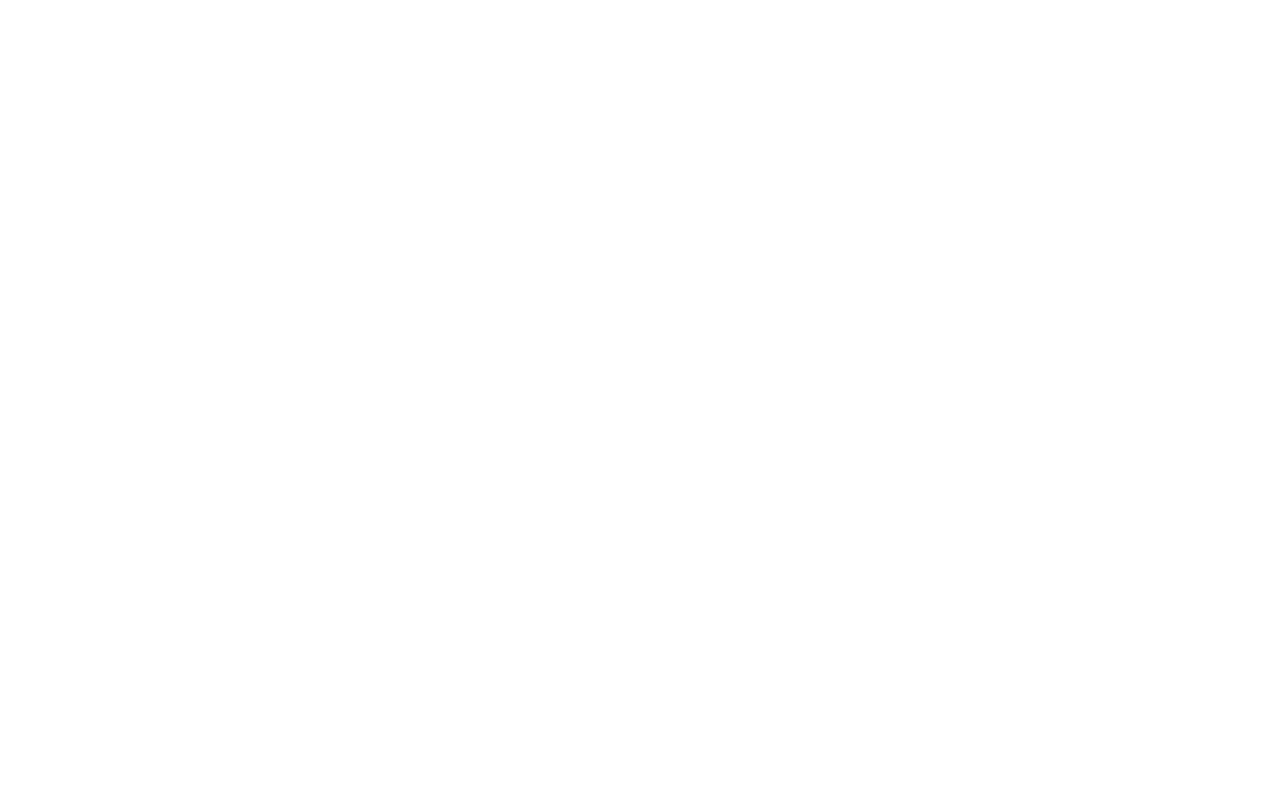
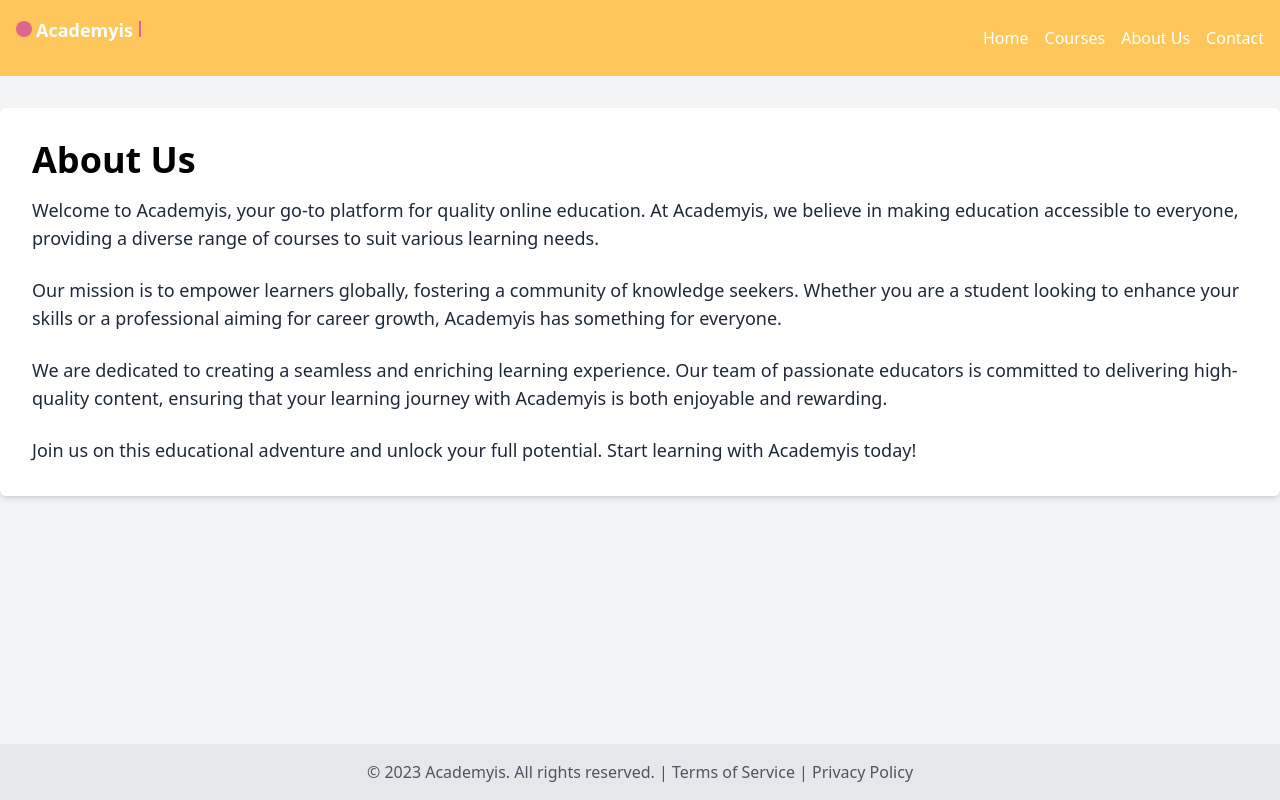
Before and after one commit to TobyMike-max/e-learning, a React (Vite) app in the folder e-learning/: page /about in a window 1280 px wide. Before the commit this address had no page. Built offline with nearby package versions, Linux system fonts and the light colour scheme.

Commit message:
Modification to pages folder files

```diff
--- a/e-learning/src/App.tsx
+++ b/e-learning/src/App.tsx
@@ -14,6 +14,8 @@ import ForgotPassword from './pages/ForgotPassword';
 import ResetPassword from './pages/ResetPassword';
 import LessonContent from './pages/LessonContent';
 import Home from './pages/Home';
+import About from './pages/About';
+import Contact from './pages/Contact';
 import { BrowserRouter as Router, Route, Routes, Navigate, Outlet, useLocation } from 'react-router-dom';
 import { QueryClient, QueryClientProvider } from '@tanstack/react-query';
 
@@ -47,7 +49,9 @@ const App = () => {
 	   <Router>
 	    <QueryClientProvider client={queryClient}>
 	    <Routes>
-	      <Route path="/" element={<Home />} />
+	    <Route path="/" element={<Home />} />
+	    <Route path="/about" element={<About />} />
+	    <Route path="/contact" element={<Contact />} />
 	      <Route element={<PrivateRoute isAuthenticated={isAuthenticated} />}>
 		      <Route path="/dashboard" element={<Dashboard authenticateUser={authenticateUser} />} />
 		      <Route path="/courses" element={<Courses authenticateUser={authenticateUser} />} />
--- /dev/null
+++ b/e-learning/src/pages/About.tsx
@@ -0,0 +1,66 @@
+import { Link } from 'react-router-dom';
+import Logo from '../components/Logo';
+
+const About: React.FC = () => {
+  return (
+    <div className="bg-gray-100 h-screen flex flex-col items-center">
+      {/* Navigation Bar */}
+      <nav className="bg-[#ffc75b] p-4 w-full">
+        <div className="container mx-auto flex items-center justify-between">
+		<div className="text-white font-bold text-xl"><Logo /></div>
+          <div className="flex space-x-4">
+		  <Link to="/" className="text-white hover:text-gray-300">
+              Home
+            </Link>
+	    <Link to="/courses" className="text-white hover:text-gray-300">
+              Courses
+            </Link>
+	    <Link to="/about" className="text-white hover:text-gray-300">
+              About Us
+            </Link>
+	    <Link to="/contact" className="text-white hover:text-gray-300">
+              Contact
+            </Link>
+          </div>
+        </div>
+      </nav>
+
+      {/* About Us Content */}
+      <div className="container mx-auto mt-8 p-8 bg-white shadow-md rounded-md">
+        <h1 className="text-4xl font-bold text-df6690 mb-4">About Us</h1>
+        <p className="text-lg text-gray-800 mb-6">
+          Welcome to Academyis, your go-to platform for quality online
+          education. At Academyis, we believe in making education accessible to
+          everyone, providing a diverse range of courses to suit various
+          learning needs.
+        </p>
+        <p className="text-lg text-gray-800 mb-6">
+          Our mission is to empower learners globally, fostering a community of
+          knowledge seekers. Whether you are a student looking to enhance your
+          skills or a professional aiming for career growth, Academyis has
+          something for everyone.
+        </p>
+        <p className="text-lg text-gray-800 mb-6">
+          We are dedicated to creating a seamless and enriching learning
+          experience. Our team of passionate educators is committed to
+          delivering high-quality content, ensuring that your learning journey
+          with Academyis is both enjoyable and rewarding.
+        </p>
+        <p className="text-lg text-gray-800">
+          Join us on this educational adventure and unlock your full potential.
+          Start learning with Academyis today!
+        </p>
+      </div>
+
+      {/* Footer */}
+      <footer className="mt-auto py-4 bg-gray-200 w-full text-center">
+        <p className="text-gray-600">
+          &copy; {new Date().getFullYear()} Academyis. All rights reserved. | Terms of Service |
+          Privacy Policy
+        </p>
+      </footer>
+    </div>
+  );
+};
+
+export default About;
--- /dev/null
+++ b/e-learning/src/pages/Contact.tsx
@@ -0,0 +1,64 @@
+import { Link } from 'react-router-dom';
+
+
+const Contact: React.FC = () => {
+  return (
+    <div className="bg-gray-100 h-screen flex flex-col items-center">
+      {/* Navigation Bar */}
+      <nav className="bg-[#ffc75b] p-4 w-full">
+        <div className="container mx-auto flex items-center justify-between">
+          <div className="text-white font-bold text-xl">academyis</div>
+          <div className="flex space-x-4">
+		  <Link to="/" className="text-white hover:text-gray-300">
+              Home
+            </Link>
+	    <Link to="/courses" className="text-white hover:text-gray-300">
+              Courses
+            </Link>
+	    <Link to="/about" className="text-white hover:text-gray-300">
+              About Us
+            </Link>
+	    <Link to="/contact" className="text-white hover:text-gray-300">
+              Contact
+            </Link>
+          </div>
+        </div>
+      </nav>
+
+      {/* Contact Content */}
+      <div className="container mx-auto mt-8 p-8 bg-white shadow-md rounded-md">
+        <h1 className="text-4xl font-bold text-df6690 mb-4">Contact Us</h1>
+        <p className="text-lg text-gray-800 mb-6">
+          Have questions or want to connect with us? Reach out to Academyis
+          through our social media channels.
+        </p>
+
+        {/* Social Media Icons */}
+        <div className="flex space-x-4 text-4xl text-df6690">
+          <a href="#" target="_blank" rel="noopener noreferrer">
+            <i className="fab fa-facebook-square"></i>
+          </a>
+          <a href="#" target="_blank" rel="noopener noreferrer">
+            <i className="fab fa-twitter-square"></i>
+          </a>
+          <a href="#" target="_blank" rel="noopener noreferrer">
+            <i className="fab fa-instagram-square"></i>
+          </a>
+          <a href="#" target="_blank" rel="noopener noreferrer">
+            <i className="fab fa-linkedin"></i>
+          </a>
+        </div>
+      </div>
+
+      {/* Footer */}
+      <footer className="mt-auto py-4 bg-gray-200 w-full text-center">
+        <p className="text-gray-600">
+          &copy; {new Date().getFullYear()} Academyis. All rights reserved. | Terms of Service |
+          Privacy Policy
+        </p>
+      </footer>
+    </div>
+  );
+};
+
+export default Contact;
--- a/e-learning/src/pages/Home.tsx
+++ b/e-learning/src/pages/Home.tsx
@@ -10,16 +10,16 @@ const Home: React.FC = () => {
 		<div className="text-white font-bold text-xl"><Logo /></div>
 
           <div className="flex space-x-4">
-            <Link to="#" className="text-white hover:text-gray-300">
+	    <Link to="/" className="text-white hover:text-gray-300">
               Home
             </Link>
 	    <Link to="/courses" className="text-white hover:text-gray-300">
               Courses
             </Link>
-            <Link to="#" className="text-white hover:text-gray-300">
+	    <Link to="/about" className="text-white hover:text-gray-300">
               About Us
             </Link>
-            <Link to="#" className="text-white hover:text-gray-300">
+	    <Link to="/contact" className="text-white hover:text-gray-300">
               Contact
             </Link>
           </div>
@@ -53,7 +53,7 @@ const Home: React.FC = () => {
       {/* Footer */}
       <footer className="mt-auto py-4 bg-gray-200 w-full text-center">
         <p className="text-gray-600">
-          &copy; 2023 Academyis. All rights reserved. | Terms of Service |
+          &copy; {new Date().getFullYear()} Academyis. All rights reserved. | Terms of Service |
           Privacy Policy
         </p>
       </footer>
--- a/e-learning/src/pages/SideNav.tsx
+++ b/e-learning/src/pages/SideNav.tsx
@@ -26,7 +26,7 @@ const SideNav: React.FC<SideNavProps> = ({ display }) => {
       }`}
     >
       <div className="flex justify-between pr-4 pt-2 -mb-3">
-        <Link to="/dashboard">
+        <Link to="/">
           <Logo />
         </Link>
         <div className="w-6 h-6 relative sm:hidden" onClick={toggleMenu}>
```
